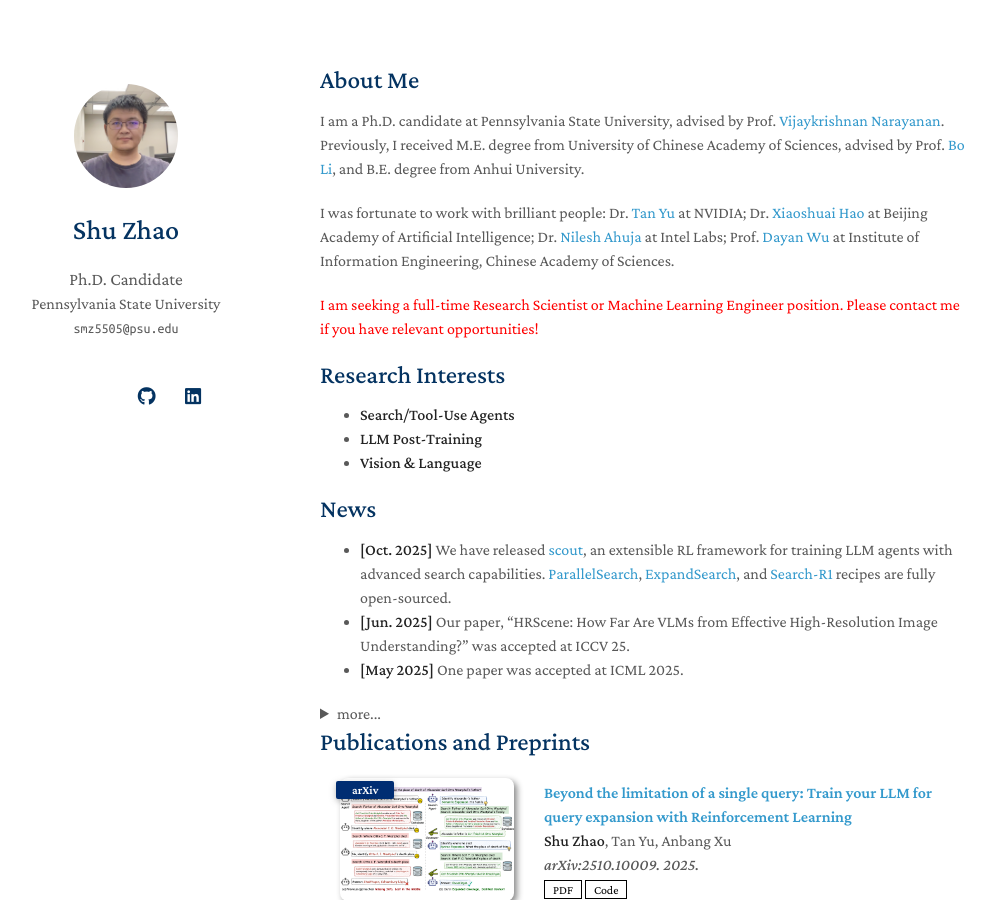
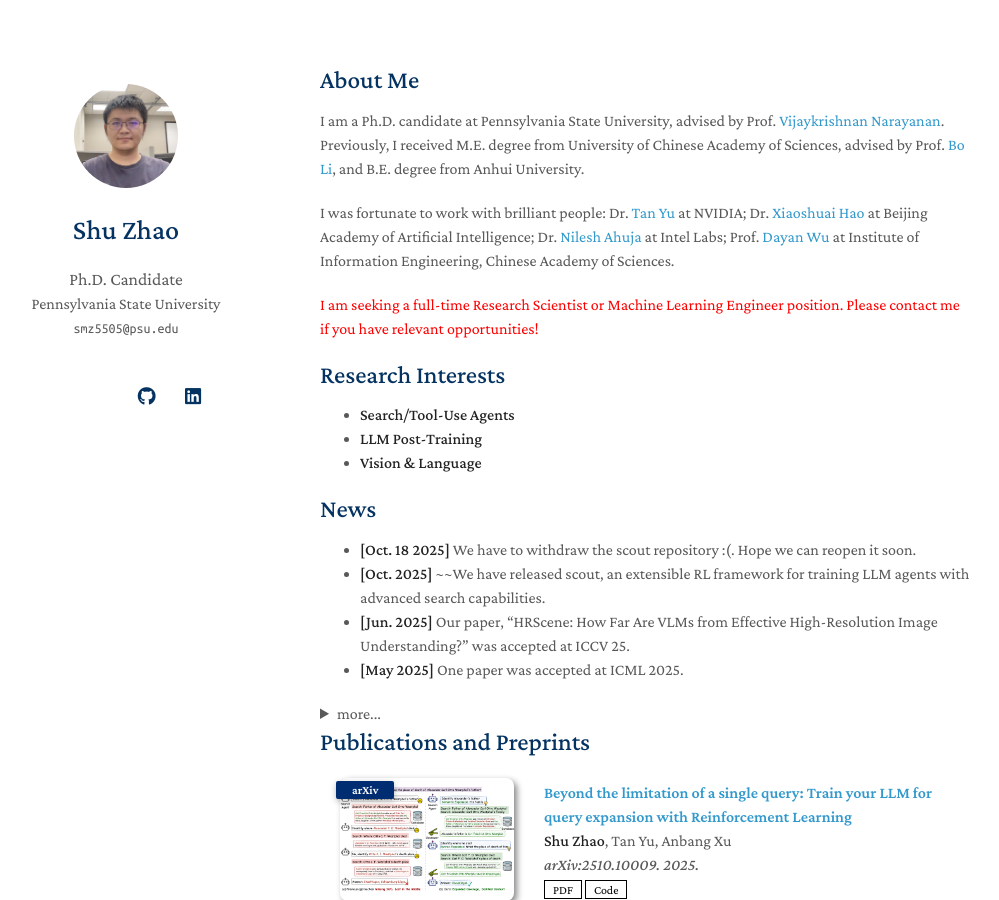
Before and after one commit to Tree-Shu-Zhao/Tree-Shu-Zhao.github.io, a Jekyll site: the page built from index.md, in a window 1280 px wide and 900 px high. Shown: the whole window, without its empty margins (150-1149 px from the left). Built offline with Jekyll 4.4.1, drawn with Linux system fonts in a browser that asks for light colours; nearby versions of some CDN libraries; a style sheet for code colours, icons or effects is not loaded; our own code applies the rules of GitHub Pages for plain Markdown files.

Commit message:
Update index.md

```diff
--- a/index.md
+++ b/index.md
@@ -16,7 +16,8 @@
 - **Vision & Language**
 
 ## News
-- **[Oct. 2025]** We have released [scout](https://github.com/Tree-Shu-Zhao/scout), an extensible RL framework for training LLM agents with advanced search capabilities. [ParallelSearch](https://shuzhao.me/ParallelSearchProject/), [ExpandSearch](https://shuzhao.me/ExpandSearchProject/), and [Search-R1](https://arxiv.org/abs/2505.15117) recipes are fully open-sourced.
+- **[Oct. 18 2025]** We have to withdraw the scout repository :(. Hope we can reopen it soon.
+- **[Oct. 2025]** ~~We have released scout, an extensible RL framework for training LLM agents with advanced search capabilities.
 - **[Jun. 2025]** Our paper, "HRScene: How Far Are VLMs from Effective High-Resolution Image Understanding?" was accepted at ICCV 25.
 - **[May 2025]** One paper was accepted at ICML 2025.
 <details><summary> more... </summary>
```
